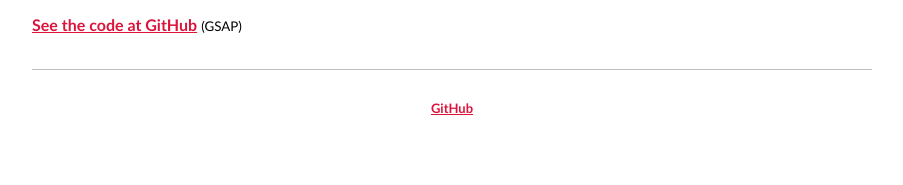
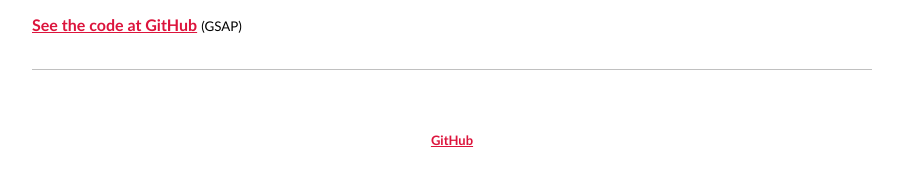
Before and after one commit to xkema/blog-demo-exit-unmount-animations-with-react, a React (Vite) app: page / in a window 1280 px wide. Shown: the part 2745-2930 px from the top of the page, without its empty margins (188-1091 px from the left). Before the commit the page ends 2908 px from the top, so only its background shows below. Built offline with nearby package versions, Linux system fonts and the light colour scheme.

Commit message:
Increase footer vertical padding

```diff
--- a/src/index.css
+++ b/src/index.css
@@ -29,7 +29,7 @@ main {
 }
 
 footer {
-  padding: 1rem 0;
+  padding: 3rem 0;
   font-size: small;
   text-align: center;
 }
```
